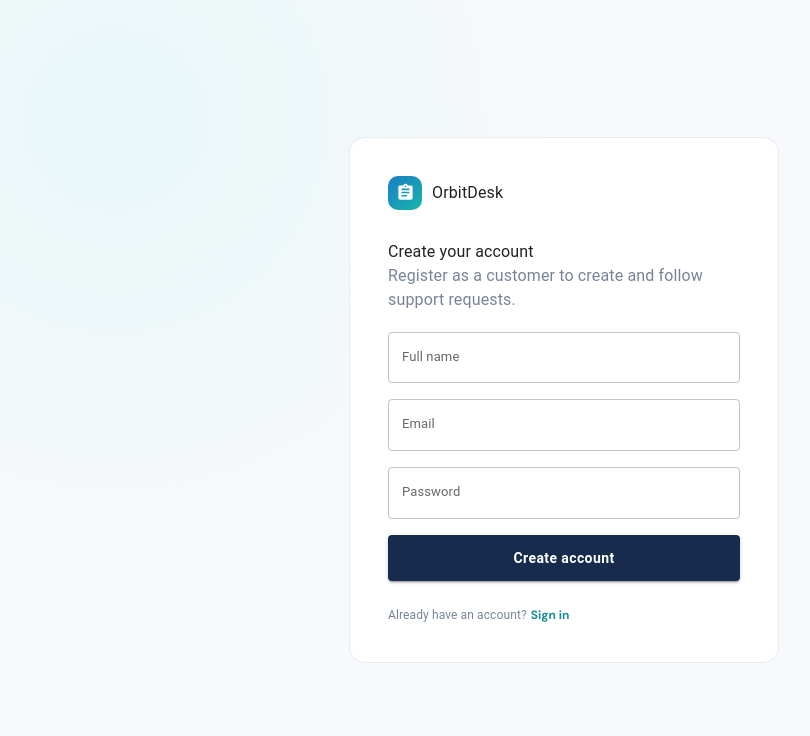
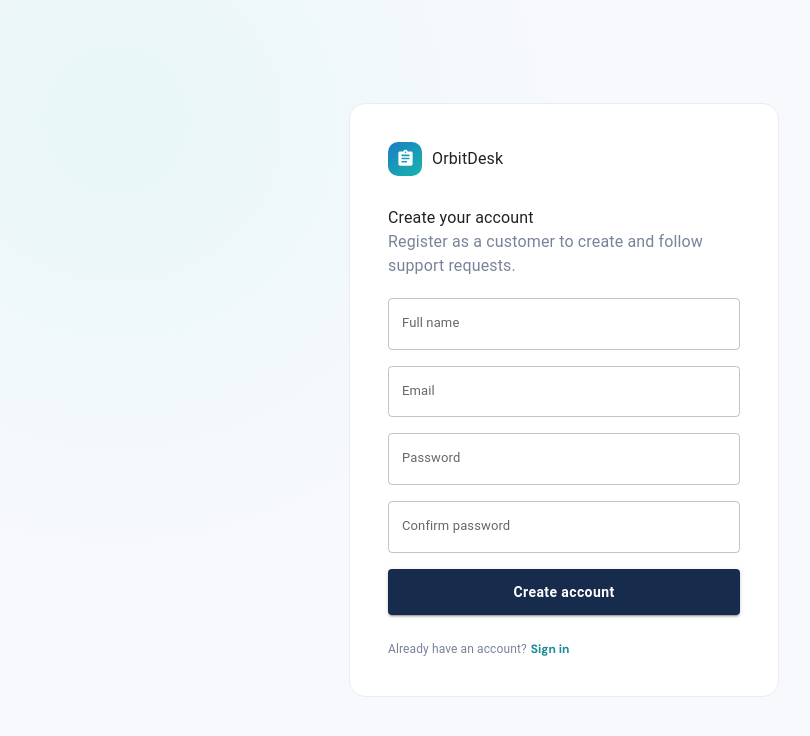
Before and after one commit to anshumananandtal-alt/Helpdesk-Frontend, a React (Vite) app: page /register in a window 1280 px wide. Shown: the top 736 px of the page, without its empty margins (76-886 px from the left). Built offline with nearby package versions, Linux system fonts and the light colour scheme; no server answers.

Commit message:
Eight commit changes for confirm password

```diff
--- a/src/features/auth/AuthForm.jsx
+++ b/src/features/auth/AuthForm.jsx
@@ -18,7 +18,10 @@ const registerSchema = z.object({
   name: z.string().trim().min(2, 'Enter your full name.'),
   email: z.string().email('Enter a valid email address.'),
   password: z.string().min(8, 'Use at least 8 characters.'),
-})
+  confirmPassword: z.string().min(1, 'Confirm your password.'),
+  }).refine((data) => data.password === data.confirmPassword, {
+    message: 'Passwords do not match.',
+  })
 
 export default function AuthForm({ mode }) {
   const isRegister = mode === 'register'
@@ -58,6 +61,9 @@ export default function AuthForm({ mode }) {
         {isRegister && <TextField label="Full name" autoComplete="name" error={Boolean(errors.name)} helperText={errors.name?.message} {...registerField('name')} fullWidth />}
         <TextField label="Email" type="email" autoComplete="email" error={Boolean(errors.email)} helperText={errors.email?.message} {...registerField('email')} fullWidth />
         <TextField label="Password" type="password" autoComplete={isRegister ? 'new-password' : 'current-password'} error={Boolean(errors.password)} helperText={errors.password?.message} {...registerField('password')} fullWidth />
+        {
+          isRegister && <TextField label="Confirm password" type="password" autoComplete="new-password" error={Boolean(errors.confirmPassword)} helperText={errors.confirmPassword?.message} {...registerField('confirmPassword')} fullWidth />
+        }
         <Button type="submit" variant="contained" className="auth-submit" fullWidth disabled={isSubmitting}>{isSubmitting ? 'Please wait…' : isRegister ? 'Create account' : 'Sign in'}</Button>
       </Box>
       <Stack direction="row" justifyContent="center" spacing={0.5} className="auth-switch">
```
